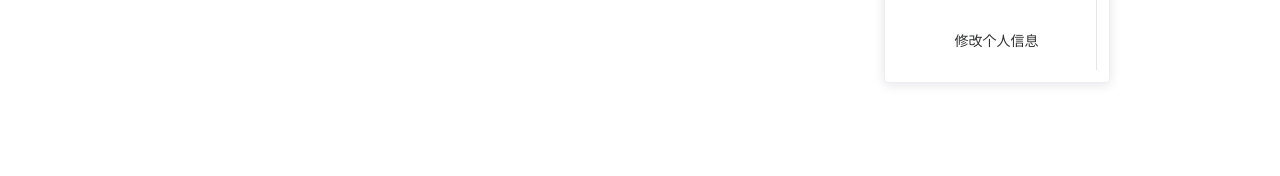
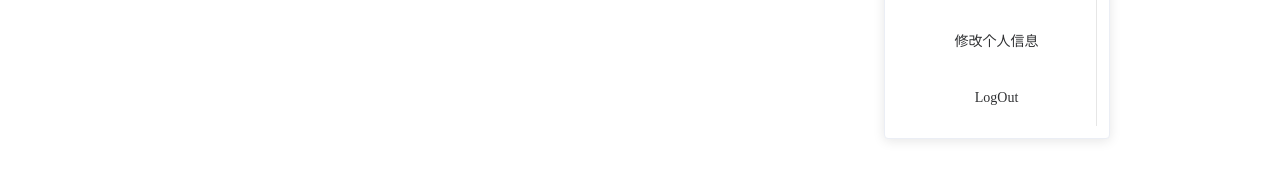
Before and after one commit to susjunyou/CS309-OOAD-2023-Fall, a Vue app in the folder frontend/vue-project-introduction-master/: page /StudentHomePage in a window 1280 px wide. Both pictures are taken after a click on the button "个人资料". Shown: the part 379-555 px from the top of the page. Built offline with nearby package versions, Linux system fonts and the light colour scheme; what v-calendar would draw is missing.

Commit message:
修改屎山，除了post和reply界面

```diff
--- a/frontend/vue-project-introduction-master/src/views/StudentHomePage.vue
+++ b/frontend/vue-project-introduction-master/src/views/StudentHomePage.vue
@@ -21,6 +21,7 @@
             <el-menu>
               <el-menu-item index="1" @click="go('updatePassword')">修改密码</el-menu-item>
               <el-menu-item index="2" @click="update">修改个人信息</el-menu-item>
+              <el-menu-item index="3" @click="logoutClick">LogOut</el-menu-item>
             </el-menu>
           </div>
         </el-popover>
```
